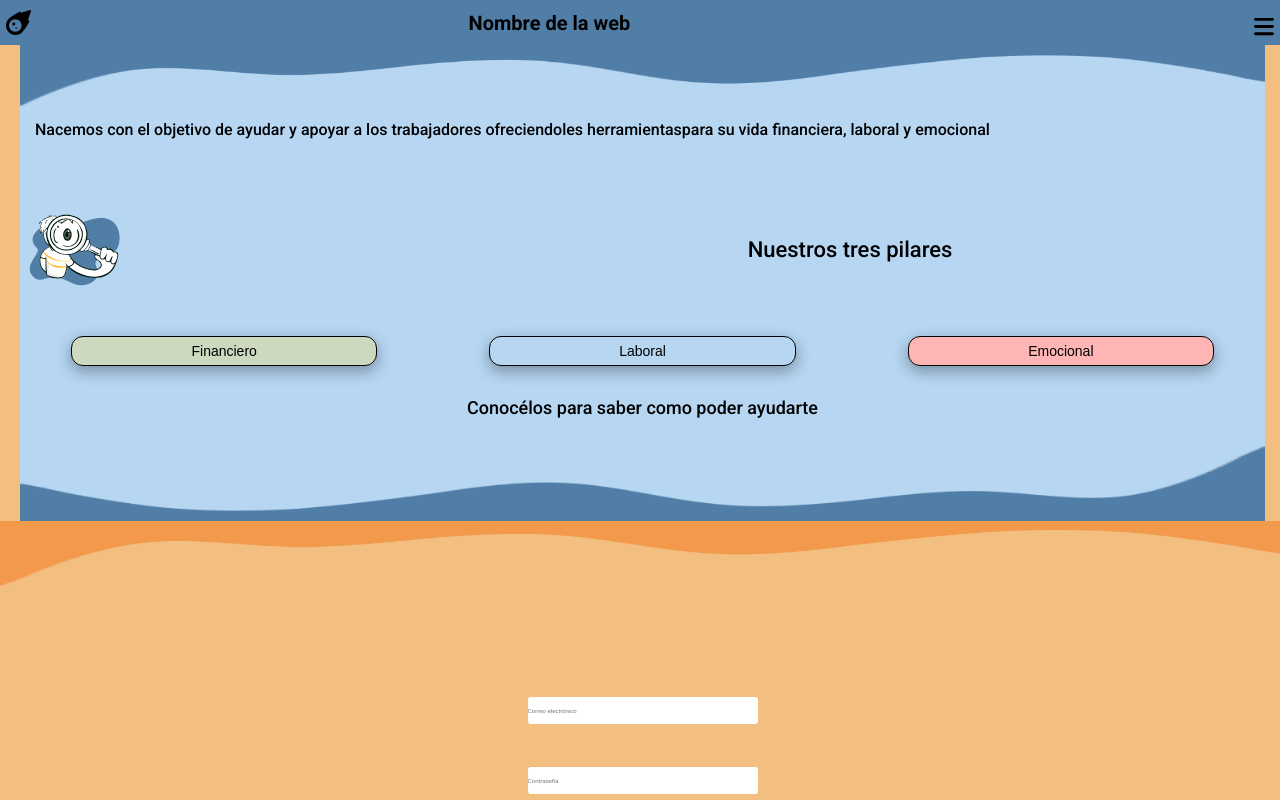
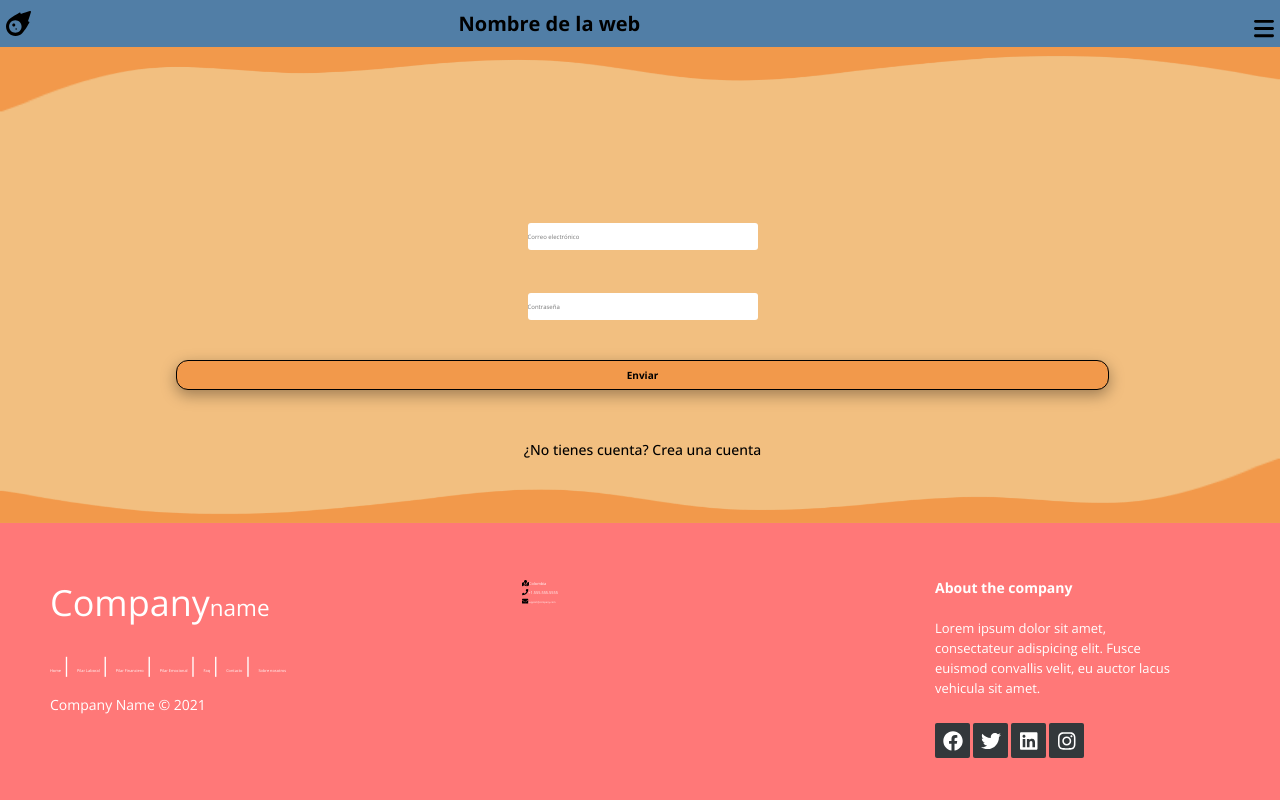
Before and after one commit to creator-krixus/hackatonFrontend, a React (Create React App) app: page /login in a window 1280 px wide. Shown: the top 800 px of the page. Built offline with nearby package versions, Linux system fonts and the light colour scheme.

Commit message:
Fix: error correction in login register footer

```diff
--- a/package.json
+++ b/package.json
@@ -3,6 +3,10 @@
   "version": "0.1.0",
   "private": true,
   "dependencies": {
+    "@fortawesome/fontawesome-svg-core": "^1.2.36",
+    "@fortawesome/free-brands-svg-icons": "^5.15.4",
+    "@fortawesome/free-solid-svg-icons": "^5.15.4",
+    "@fortawesome/react-fontawesome": "^0.1.16",
     "@testing-library/jest-dom": "^5.16.1",
     "@testing-library/react": "^11.2.7",
     "@testing-library/user-event": "^12.8.3",
--- a/src/App.jsx
+++ b/src/App.jsx
@@ -5,19 +5,18 @@ import Header from './components/header/Header';
 import LandingPage from './components/landingPage/LandingPage';
 import Register from './components/register/Register'
 import Login from './components/login/Login'
+import Footer from './components/footer/Footer'
 
 function App() {
   return (
     <div className="App">
       <Header/>
-      <LandingPage/>
-
       <Routes>
         <Route path="/" element={<LandingPage />} />
         <Route path="login" element={<Login />} />
         <Route path="register" element={<Register />} />
       </Routes>
-
+      <Footer />
     </div>
   );
 }
--- a/src/components/footer/Footer.jsx
+++ b/src/components/footer/Footer.jsx
@@ -1,7 +1,7 @@
 import React from 'react'
 import "./footer.css"
 import {FontAwesomeIcon} from '@fortawesome/react-fontawesome';
-import {faEnvelope, faPhone,  faMapMarked} from '@fortawesome/free-solid-svg-icons'
+import {faEnvelope, faPhone, faMapMarked} from '@fortawesome/free-solid-svg-icons'
 import {faFacebook, faTwitter, faInstagram, faLinkedin} from '@fortawesome/free-brands-svg-icons'
 
 
--- a/src/components/landingPage/LandingPage.jsx
+++ b/src/components/landingPage/LandingPage.jsx
@@ -15,7 +15,7 @@ export default function LandingPage() {
     // JS code
     return (
         <div>
-            <main className="main">
+            {/* <div className="main"> */}
                 <section className="main-aboutus">
                     <img className="waves-blue-inverted" src={waveblueinverted} alt="Inverted blue waves"/>
                     <p className="p">Nacemos con el objetivo de ayudar y apoyar a los trabajadores ofreciendoles herramientaspara su vida financiera, laboral y emocional</p>
@@ -54,7 +54,7 @@ export default function LandingPage() {
                     </div>
                     <img className="wave-pink" src={wavepink} alt="Pink waves"/>
                 </section>
-            </main>
+           {/*  </div> */}
         </div>
     )
 }
--- a/src/components/login/Login.jsx
+++ b/src/components/login/Login.jsx
@@ -20,7 +20,7 @@ export default function Login() {
                         <label htmlFor="passw"></label>
                         <input className="input" type="password" name="passw" placeholder="Contraseña"/>
                     </div>
-                    <input className="input" className="secondary-button register" type="submit" value="Enviar"/>
+                    <input className="secondary-button register input" type="submit" value="Enviar"/>
                 </form>
                 <Link className="a" to="register.html">¿No tienes cuenta? Crea una cuenta</Link>
                 <img className="down" src={waveorange} alt="Orange waves"/>
--- a/src/components/register/Register.jsx
+++ b/src/components/register/Register.jsx
@@ -29,7 +29,7 @@ export default function Register() {
                         <label htmlFor="cpassw"></label>
                         <input className="input" type="password" name="cpassw" placeholder="Confirmar contraseña"/>
                     </div>
-                    <input className="input" className="secondary-button register" type="submit" value="Enviar"/>
+                    <input className="secondary-button register input" type="submit" value="Enviar"/>
                 </form>
                 <Link className="a" to="./login.html">¿Ya tienes cuenta? Inicia sesión</Link>
                 <img className="down" src={waveorange} alt="Orange waves"/>
```
Also changed, not shown: 1 other file (tests, documents, lock files or other folders).
